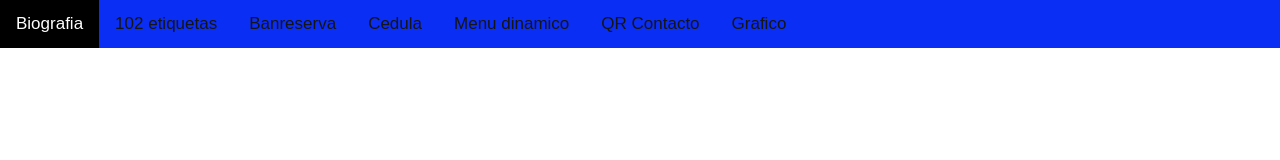
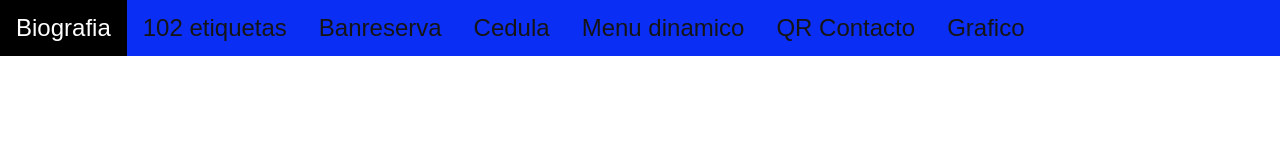
Before and after one commit to OmarVasquezHnz/OmarVasquezHnz, a plain HTML site: page index.html in a window 1280 px wide. Drawn offline with Linux system fonts and the light colour scheme.

Commit message:
Update style.css

```diff
--- a/style.css
+++ b/style.css
@@ -16,7 +16,7 @@ body {
   text-align: center;
   padding: 14px 16px;
   text-decoration: none;
-  font-size: 17px;
+  font-size: 24px;
 }
 
 .topnav a:hover {
```
